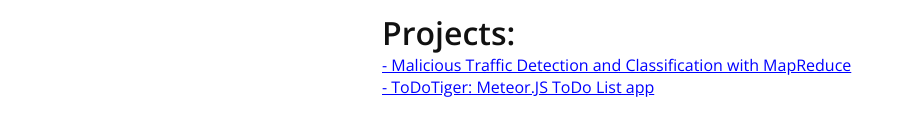
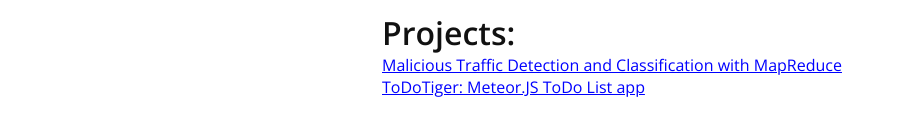
Before and after one commit to zacharyaugustine/splash, a plain HTML site: page index.html in a window 1280 px wide. Shown: the part 488-624 px from the top of the page, without its empty margins (208-1116 px from the left). Drawn offline with nearby package versions, Linux system fonts and the light colour scheme.

Commit message:
Update index.html

```diff
--- a/index.html
+++ b/index.html
@@ -28,8 +28,8 @@
 				</ul>
 				<div class="project-container">
 					<h3>Projects:</h3>
-					<a style="color: blue; text-decoration: underline;" href="https://github.com/brennanhking/ctf_analysis">- Malicious Traffic Detection and Classification with MapReduce</a><br/>
-					<a style="color: blue; text-decoration: underline;" href="https://todotiger.meteor.com">- ToDoTiger: Meteor.JS ToDo List app</a>
+					<a style="color: blue; text-decoration: underline;" href="https://github.com/brennanhking/ctf_analysis">Malicious Traffic Detection and Classification with MapReduce</a><br/>
+					<a style="color: blue; text-decoration: underline;" href="https://todotiger.meteor.com">ToDoTiger: Meteor.JS ToDo List app</a>
 				</div>
 			</div>
 		</div>
```
